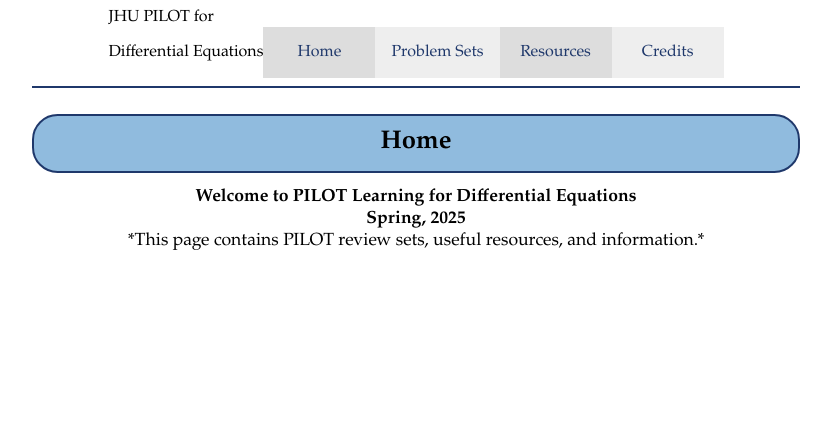
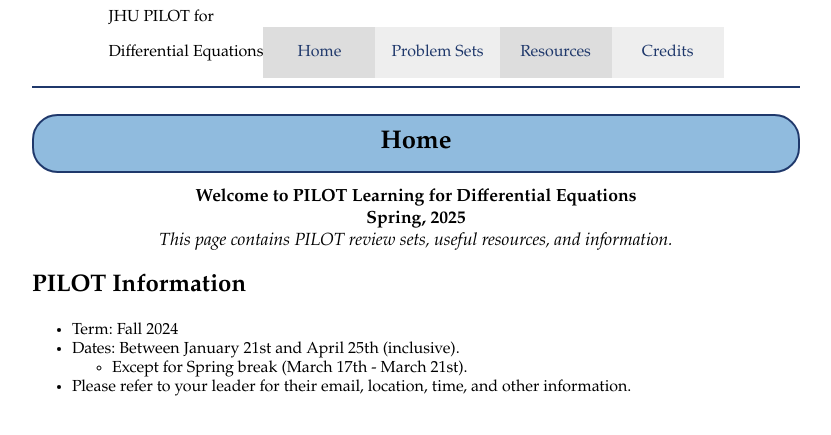
Before and after one commit to JHU-ODE-PILOT/SP25, a Jekyll site: the page built from index.md, in a window 1280 px wide. Shown: the top 435 px of the page, without its empty margins (224-1055 px from the left). Built offline with Jekyll 4.4.1, drawn with Linux system fonts in a browser that asks for light colours.

Commit message:
Update index.md

```diff
--- a/index.md
+++ b/index.md
@@ -7,5 +7,12 @@ category: "home"
 <div style="text-align: center; font-size: 110%;">
   <b>Welcome to PILOT Learning for Differential Equations</b><br>
   <b>Spring, 2025</b><br>
-  *This page contains PILOT review sets, useful resources, and information.*
+  <i>This page contains PILOT review sets, useful resources, and information.</i>
 </div>
+
+## PILOT Information
+
+- Term: Fall 2024
+- Dates: Between January 21st and April 25th (inclusive).
+  - Except for Spring break (March 17th - March 21st).
+- Please refer to your leader for their email, location, time, and other information.
```
